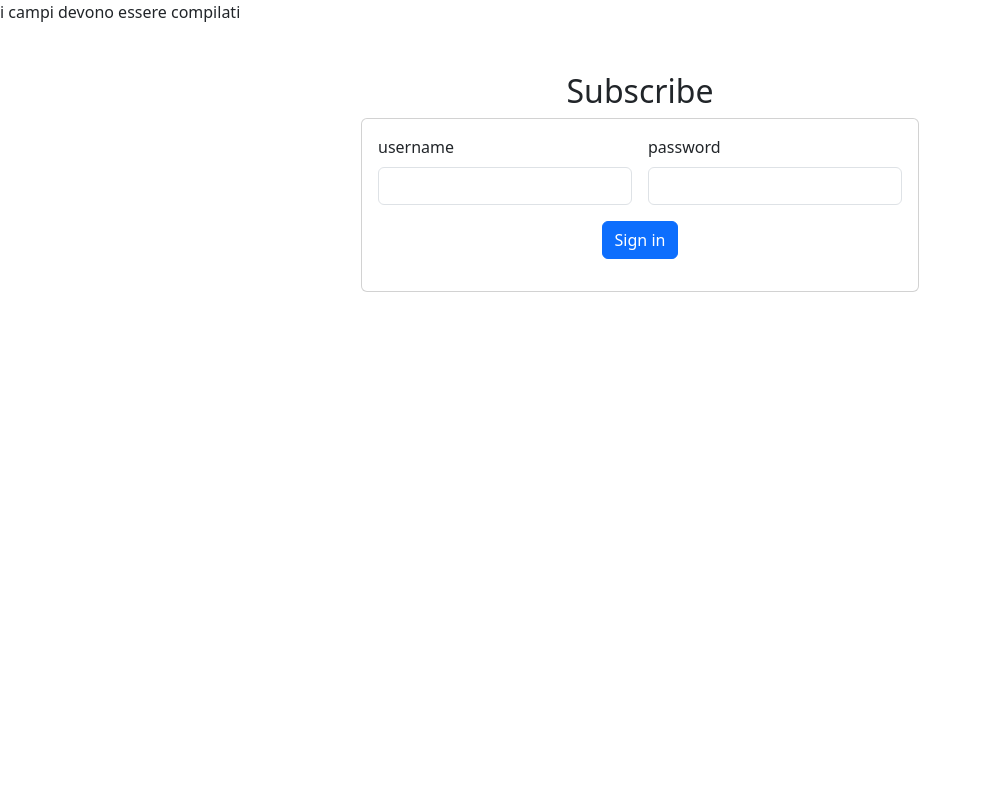
After one commit to FedericoPiazzolla/my-todos, a PHP site: page /subscribe.php in a window 1280 px wide. The commit adds this page. Shown: the whole page, without its empty margins (0-981 px from the left). Run offline with PHP 8.4, Linux system fonts and the light colour scheme.

Commit message:
add: subscribe

```diff
--- /dev/null
+++ b/subscribe.php
@@ -0,0 +1,79 @@
+<?php
+
+// collego il mio mysql
+define("DB_SERVER", "localhost:8889");
+define("DB_USERNAME", "root");
+define("DB_PASSWORD", "root");
+define("DB_NAME", "todo_list");
+
+// stabilisco la connessione
+$connection = new mysqli(DB_SERVER, DB_USERNAME, DB_PASSWORD, DB_NAME);
+
+// se la connessione non è riuscita
+if ($connection && $connection->connect_error) {
+  echo "Connection failed";
+  echo $connection->connect_error;
+  die;
+};
+
+// prelevo i dati dal form
+if (!empty($_POST['inputusername']) && !empty($_POST['inputpassword'])) {
+  $username = $_POST['inputusername'];
+  $password = $_POST['inputpassword'];
+  $ashed_password = md5($password);
+
+  $sql = "INSERT INTO `users` (`ID`, `username`, `password`) VALUES (NULL, '$username', '$ashed_password')";
+
+  if ($connection->query($sql) === FALSE) {
+    echo "Errore nell'inserimento dei dati: " . $connection->error;
+  }
+
+  header("Location: index.php?subscribe=success");
+} else {
+  echo "i campi devono essere compilati";
+};
+
+$connection->close();
+
+?>
+
+<!DOCTYPE html>
+<html lang="en">
+
+<head>
+  <meta charset="UTF-8">
+  <meta name="viewport" content="width=device-width, initial-scale=1.0">
+  <title>Document</title>
+  <link href="https://cdn.jsdelivr.net/npm/bootstrap@5.3.2/dist/css/bootstrap.min.css" rel="stylesheet" integrity="sha384-T3c6CoIi6uLrA9TneNEoa7RxnatzjcDSCmG1MXxSR1GAsXEV/Dwwykc2MPK8M2HN" crossorigin="anonymous">
+</head>
+
+<body>
+  <div class="container mt-5">
+
+    <h2 class="text-center">Subscribe</h2>
+
+    <div class="card w-50 mx-auto">
+      <div class="card-body">
+
+        <form class="row g-3" action="subscribe.php" method="POST">
+          <div class="col-md-6">
+            <label for="inputUsername" class="form-label">username</label>
+            <input type="text" class="form-control" id="in-name" name="inputusername">
+          </div>
+          <div class="col-md-6">
+            <label for="inputPassword" class="form-label">password</label>
+            <input type="password" class="form-control" id="in-password" name="inputpassword">
+          </div>
+          <div class="col-12 text-center">
+            <button type="submit" class="btn btn-primary">Sign in</button>
+          </div>
+        </form>
+
+      </div>
+
+    </div>
+
+  </div>
+</body>
+
+</html>
```
Also changed, not shown: index.php (+19 -3 lines), login.php (+4 -5 lines).
